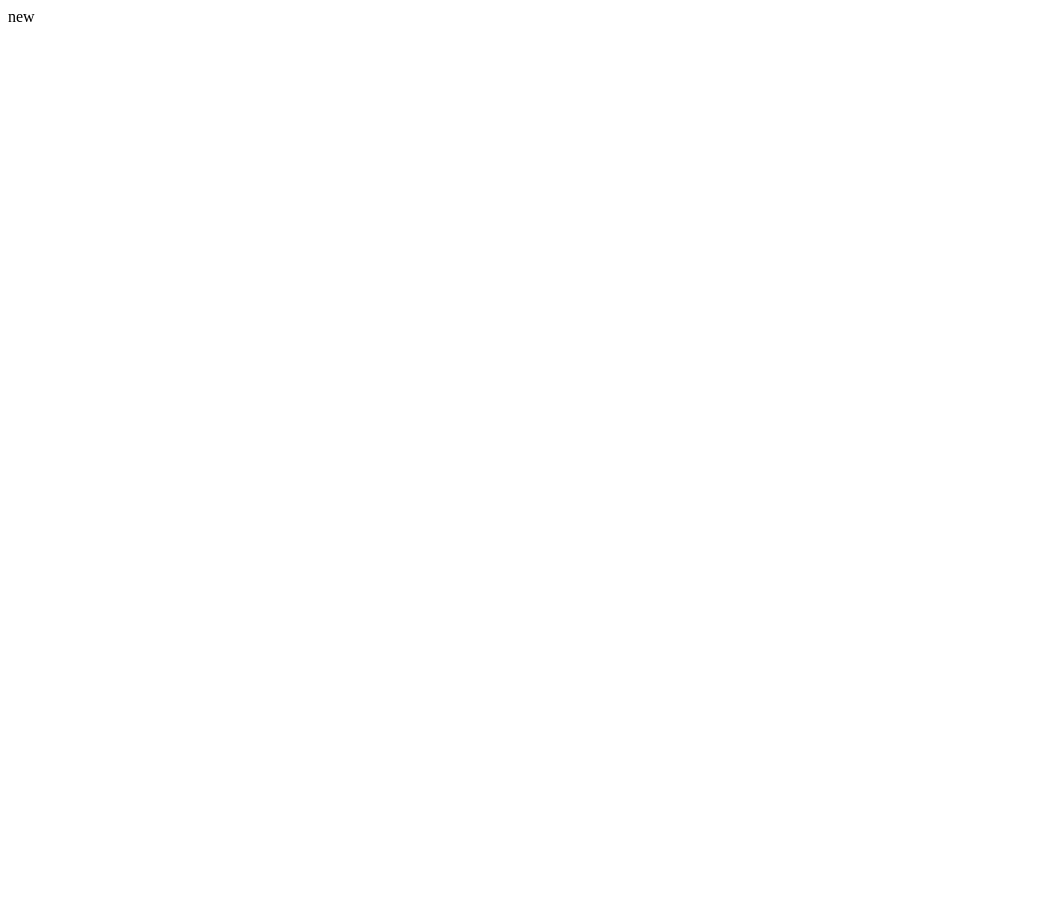
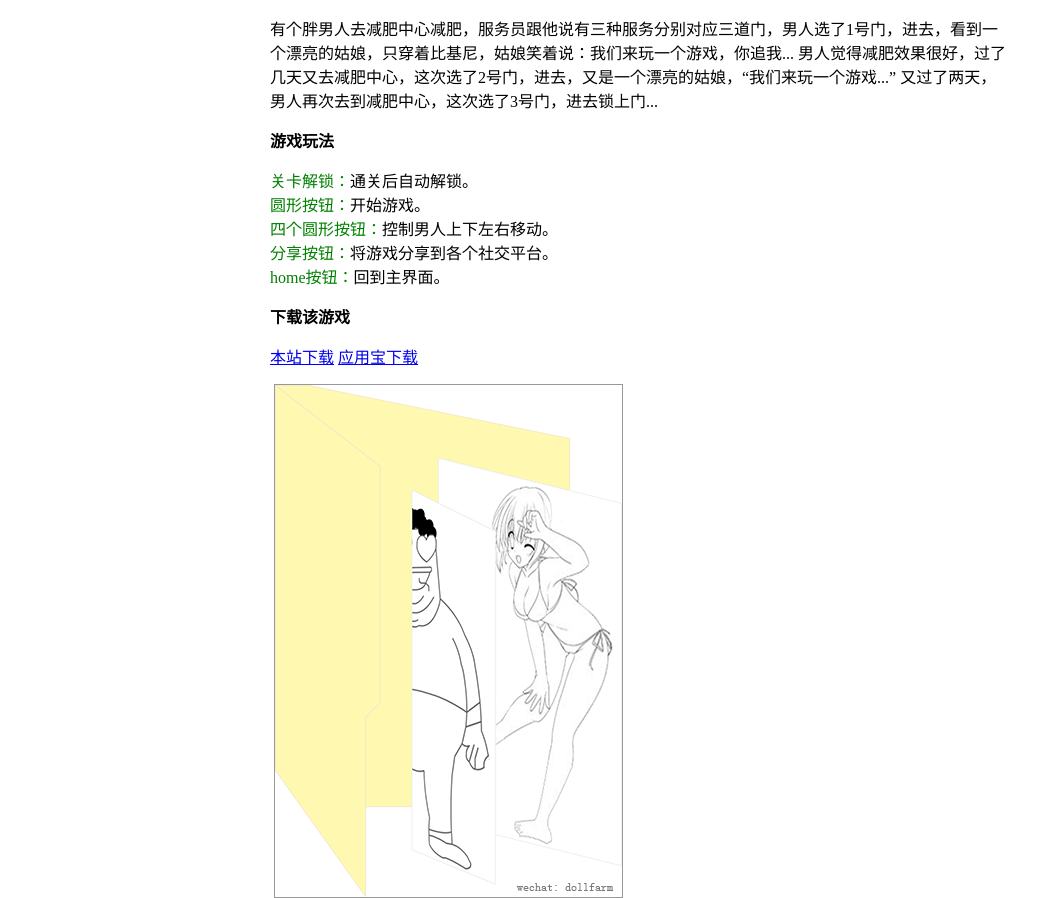
Before and after one commit to J3L4/wonz, a plain HTML site: page unfunnygame/index.html in a window 1280 px wide. Shown: the top 898 px of the page, without its empty margins (0-1059 px from the left). Before the commit the page ends 800 px from the top, so only its background shows below. Drawn offline with Linux system fonts and the light colour scheme.

Commit message:
Add contents

```diff
--- a/unfunnygame/index.html
+++ b/unfunnygame/index.html
@@ -1 +1,43 @@
-new
+<!DOCTYPE html>
+<html>
+<head>
+<meta charset="UTF-8">
+<meta name="viewport" content="width=device-width,height=device-height,initial-scale=1.0,maximum-scale=1.0,user-scalable=no" />
+<title>你追我 如果你追到我 我就让你嘿嘿嘿</title>
+<style type="text/css">
+.label{color:green}
+img{max-width:100%;display:block;border:solid 1px #999;margin:4px}
+@media screen and (min-width:1024px){#contaner{width:740px;margin-left:auto;margin-right:auto}}
+
+</style>
+</head>
+<body>
+<div id="contaner">
+<p>有个胖男人去减肥中心减肥，服务员跟他说有三种服务分别对应三道门，男人选了1号门，进去，看到一个漂亮的姑娘，只穿着比基尼，姑娘笑着说：我们来玩一个游戏，你追我...
+男人觉得减肥效果很好，过了几天又去减肥中心，这次选了2号门，进去，又是一个漂亮的姑娘，“我们来玩一个游戏...”
+又过了两天，男人再次去到减肥中心，这次选了3号门，进去锁上门...</p>
+<b>游戏玩法</b><p>
+<span class="label">关卡解锁：</span>通关后自动解锁。<br/>
+<span class="label">圆形按钮：</span>开始游戏。<br/>
+<span class="label">四个圆形按钮：</span>控制男人上下左右移动。<br/>
+<span class="label">分享按钮：</span>将游戏分享到各个社交平台。<br/>
+<span class="label">home按钮：</span>回到主界面。</p>
+<b>下载该游戏</b><p>
+<a href="UnfunnyGame.apk" title="Android apk 下载">本站下载</a>
+<a href="http://a.app.qq.com/o/simple.jsp?pkgname=air.UnfunnyGame" title="应用宝 apk 下载">应用宝下载</a>
+</p>
+<img src="AppIcon512.png"/>
+<img src="screen1.jpg"/>
+<img src="screen2.jpg"/>
+</div>
+<script>
+var _hmt = _hmt || [];
+(function() {
+  var hm = document.createElement("script");
+  hm.src = "//hm.baidu.com/hm.js?135f0c83820c3190cc7141c9b543dd6b";
+  var s = document.getElementsByTagName("script")[0];
+  s.parentNode.insertBefore(hm, s);
+})();
+</script>
+</body>
+</html>
```
